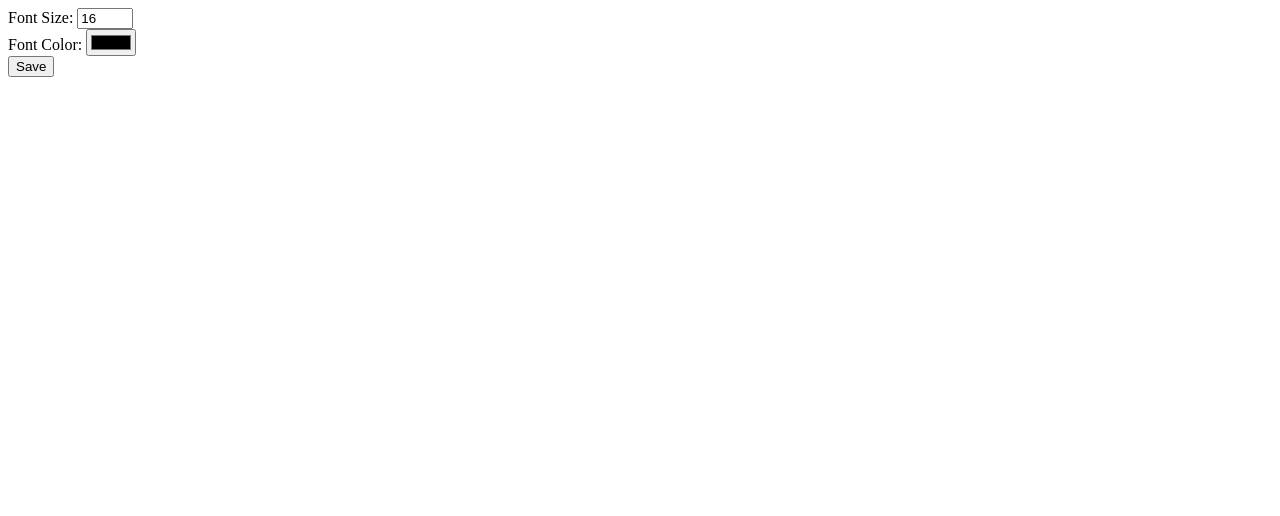
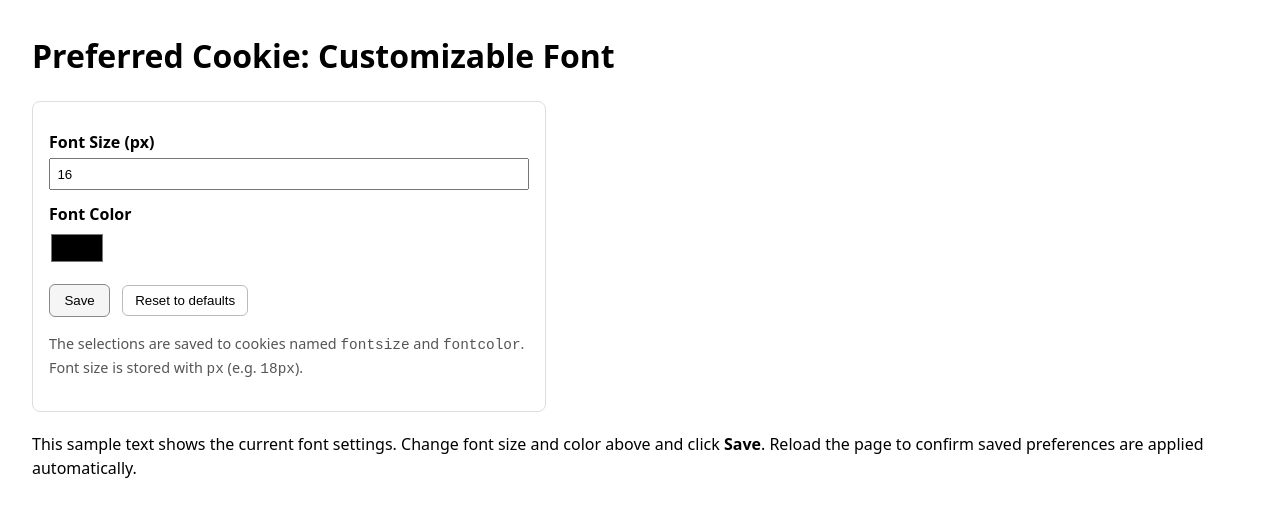
Before and after one commit to acciojob/preferred-cookie-venkatakrishna420, a website: page main.html in a window 1280 px wide. Drawn offline with Linux system fonts and the light colour scheme.

Commit message:
created a submission

```diff
--- a/main.html
+++ b/main.html
@@ -1,29 +1,52 @@
-<!DOCTYPE html>
+<!doctype html>
+<html lang="en">
+<head>
+  <meta charset="utf-8" />
+  <meta name="viewport" content="width=device-width,initial-scale=1" />
+  <title>Customizable Font (Cookie)</title>
+  <link rel="stylesheet" href="styles.css">
+</head>
+<body>
+  <h1>Preferred Cookie: Customizable Font</h1>
 
-<html>
-  <head>
-    <link rel="stylesheet" href="styles.css" />
-  </head>
-
-  <body>
-    <!-- the entire body must be written by student -->
-    <form>
-      <label for="fontsize">Font Size:</label>
+  <div class="panel">
+    <form id="prefForm" autocomplete="off">
+      <label for="fontsize">Font Size (px)</label>
       <input
-        type="number"
         id="fontsize"
         name="fontsize"
+        type="number"
         min="8"
         max="72"
         value="16"
+        required
       />
-      <br />
-      <label for="fontcolor">Font Color:</label>
-      <input type="color" id="fontcolor" name="fontcolor" value="#000000" />
-      <br />
-      <input type="submit" value="Save" />
+
+      <label for="fontcolor">Font Color</label>
+      <input
+        id="fontcolor"
+        name="fontcolor"
+        type="color"
+        value="#000000"
+      />
+
+      <div class="controls">
+        <input type="submit" value="Save" />
+        <button type="button" id="resetBtn">Reset to defaults</button>
+      </div>
+
+      <p class="note">
+        The selections are saved to cookies named <code>fontsize</code> and <code>fontcolor</code>.
+        Font size is stored with <code>px</code> (e.g. <code>18px</code>).
+      </p>
     </form>
+  </div>
 
-    <script type="text/javascript" src="./script.js"></script>
-  </body>
+  <p class="sample">
+    This sample text shows the current font settings. Change font size and color above and click
+    <strong>Save</strong>. Reload the page to confirm saved preferences are applied automatically.
+  </p>
+
+  <script src="script.js"></script>
+</body>
 </html>
--- a/script.js
+++ b/script.js
@@ -1 +1,101 @@
 //your JS code here. If required.
+// --- Cookie helpers ---
+function setCookie(name, value, days = 365) {
+  const d = new Date();
+  d.setTime(d.getTime() + days * 24 * 60 * 60 * 1000);
+  const expires = "expires=" + d.toUTCString();
+  document.cookie = name + "=" + encodeURIComponent(value) + ";" + expires + ";path=/";
+}
+
+function getCookie(name) {
+  const cookieStr = document.cookie;
+  if (!cookieStr) return null;
+  const cookies = cookieStr.split(";").map(c => c.trim());
+  for (const c of cookies) {
+    if (c.startsWith(name + "=")) {
+      return decodeURIComponent(c.substring(name.length + 1));
+    }
+  }
+  return null;
+}
+
+function eraseCookie(name) {
+  document.cookie = name + "=; expires=Thu, 01 Jan 1970 00:00:00 UTC; path=/;";
+}
+
+// --- Apply preferences to :root CSS variables ---
+function applyPreferences(fontSizeValueWithPx, fontColorHex) {
+  if (fontSizeValueWithPx) {
+    document.documentElement.style.setProperty("--fontsize", fontSizeValueWithPx);
+  }
+  if (fontColorHex) {
+    document.documentElement.style.setProperty("--fontcolor", fontColorHex);
+  }
+}
+
+// --- On page load: read cookies and apply if present, and update form inputs ---
+window.addEventListener("DOMContentLoaded", () => {
+  const savedFontSize = getCookie("fontsize"); // expected like "18px"
+  const savedFontColor = getCookie("fontcolor"); // expected like "#ff0000"
+
+  if (savedFontSize) {
+    applyPreferences(savedFontSize, null);
+    // set number input without the "px"
+    const num = parseInt(savedFontSize, 10);
+    if (!Number.isNaN(num)) {
+      document.getElementById("fontsize").value = num;
+    }
+  } else {
+    applyPreferences("16px", null);
+    document.getElementById("fontsize").value = 16;
+  }
+
+  if (savedFontColor) {
+    applyPreferences(null, savedFontColor);
+    document.getElementById("fontcolor").value = savedFontColor;
+  } else {
+    applyPreferences(null, "#000000");
+    document.getElementById("fontcolor").value = "#000000";
+  }
+
+  // Form submit handler
+  const form = document.getElementById("prefForm");
+  form.addEventListener("submit", function (e) {
+    e.preventDefault();
+
+    const sizeInput = document.getElementById("fontsize");
+    const colorInput = document.getElementById("fontcolor");
+
+    let sizeVal = parseInt(sizeInput.value, 10);
+    if (Number.isNaN(sizeVal)) {
+      alert("Please enter a valid font size between 8 and 72.");
+      return;
+    }
+    if (sizeVal < 8) sizeVal = 8;
+    if (sizeVal > 72) sizeVal = 72;
+
+    const sizeWithPx = sizeVal + "px";
+    const colorVal = colorInput.value;
+
+    setCookie("fontsize", sizeWithPx, 365);
+    setCookie("fontcolor", colorVal, 365);
+
+    applyPreferences(sizeWithPx, colorVal);
+
+    // tiny UX feedback
+    const submitBtn = this.querySelector('input[type="submit"]');
+    const originalLabel = submitBtn.value;
+    submitBtn.value = "Saved!";
+    setTimeout(() => { submitBtn.value = originalLabel; }, 1000);
+  });
+
+  // Reset button
+  document.getElementById("resetBtn").addEventListener("click", () => {
+    eraseCookie("fontsize");
+    eraseCookie("fontcolor");
+
+    applyPreferences("16px", "#000000");
+    document.getElementById("fontsize").value = 16;
+    document.getElementById("fontcolor").value = "#000000";
+  });
+});
--- a/styles.css
+++ b/styles.css
@@ -4,6 +4,71 @@
 }
 
 body {
+  font-family: system-ui, -apple-system, "Segoe UI", Roboto, "Helvetica Neue", Arial;
   font-size: var(--fontsize);
   color: var(--fontcolor);
+  margin: 2rem;
+  line-height: 1.5;
 }
+
+.panel {
+  border: 1px solid #ddd;
+  padding: 1rem;
+  border-radius: 8px;
+  max-width: 480px;
+}
+
+label {
+  display: block;
+  margin-top: 0.75rem;
+  font-weight: 600;
+}
+
+input[type="number"] {
+  width: 100%;
+  box-sizing: border-box;
+  padding: 0.4rem;
+  margin-top: 0.25rem;
+}
+
+input[type="color"] {
+  height: 2.25rem;
+  width: 3.5rem;
+  padding: 0;
+  margin-top: 0.25rem;
+  border: none;
+  background: none;
+}
+
+.controls {
+  display: flex;
+  gap: 0.75rem;
+  align-items: center;
+  margin-top: 1rem;
+}
+
+input[type="submit"] {
+  padding: 0.5rem 0.9rem;
+  border-radius: 6px;
+  border: 1px solid #888;
+  background: #f5f5f5;
+  cursor: pointer;
+}
+
+button#resetBtn {
+  padding: 0.45rem 0.75rem;
+  border-radius: 6px;
+  border: 1px solid #bbb;
+  background: #fff;
+  cursor: pointer;
+}
+
+.note {
+  margin-top: 1rem;
+  font-size: 0.9rem;
+  color: #555;
+}
+
+.sample {
+  margin-top: 1.25rem;
+}
```
